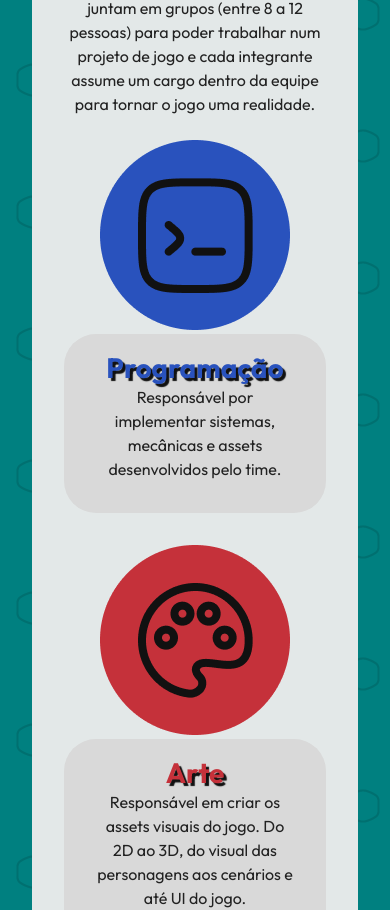
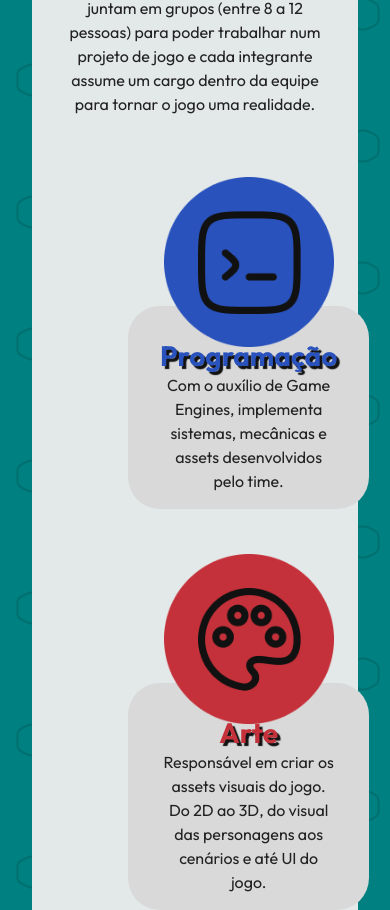
Before and after one commit to GDPUFRJ/gdpufrj.github.io, a React (Vite) app: page / in a window 390 px wide. Shown: the part 1075-1985 px from the top of the page. Built offline with nearby package versions, Linux system fonts and the light colour scheme.

Commit message:
WIP Ajustes na página Home
Ajustes na parte de "Áreas de Atuação" e começo da seção "Gestões e Setores"

```diff
--- a/src/components/Home/Home.jsx
+++ b/src/components/Home/Home.jsx
@@ -21,7 +21,7 @@ const areaCards = [
     name: "Programação",
     image: imgProg,
     color: "text_prog",
-    text: "Responsável por implementar sistemas, mecânicas e assets desenvolvidos pelo time."
+    text: "Com o auxílio de Game Engines, implementa sistemas, mecânicas e assets desenvolvidos pelo time."
   },
   {
     name: "Arte",
@@ -51,7 +51,7 @@ const areaCards = [
     name: "Produção",
     image: imgProducao,
     color: "text_producao",
-    text: "Quem organiza a equipe, cuidando do escopo do projeto e das tarefas de cada integrante. Esse cargo é apenas para quem já está algum tempo dentro da GDP."
+    text: "Quem organiza a equipe, cuidando do escopo do projeto e das tarefas de cada integrante. Esse cargo é apenas para quem já está algum tempo na GDP."
   },
 ];
 
@@ -85,10 +85,10 @@ const Home = () => {
           </div>
         </div>
 
-        <section className={styles.areas_section}>
+        <section className={styles.section_info}>
           <h2>Áreas de Atuação</h2>
 
-          <p className={styles.areas_description}>
+          <p>
             Dentro da GDP, integrantes se juntam em grupos (entre 8 a 12
             pessoas) para poder trabalhar num projeto de jogo e cada integrante
             assume um cargo dentro da equipe para tornar o jogo uma realidade.
@@ -107,6 +107,21 @@ const Home = () => {
             ))}
           </ul>
         </section>
+
+        {/* <section className={styles.section_info}>
+          <h2>Gestões e Setores</h2>
+
+          <p>
+            Texto
+          </p>
+
+          <ul className={styles.management_section}>
+            <li>
+                <img src="" alt="" />
+
+            </li>
+          </ul>
+        </section> */}
       </section>
     </main>
   );
--- a/src/components/Home/Home.module.css
+++ b/src/components/Home/Home.module.css
@@ -53,20 +53,20 @@
 }
 
 
-.areas_section {
+.section_info {
     margin-top: 2rem;
     text-align: center;
 }
 
-.areas_section h2 {
+.section_info h2 {
     font-size: clamp(1.75rem, 3vw, 2.5rem);
     margin-bottom: 1rem;
     color: var(--LIGHT-Important-Text-Color);
 }
 
-.areas_description {
+.section_info p{
     max-width: 1000px;
-    margin: 0 auto 1.5rem;
+    margin: 0 auto;
     font-size: clamp(1rem, 1.3vw, 1.25rem);
     line-height: 1.5;
     color: var(--LIGHT-Text-Color);
@@ -76,18 +76,24 @@
     list-style: none;
     display: grid;
     grid-template-columns: repeat(3, 1fr);
-    gap: 2rem;
+    gap: 0rem 2rem;
 }
 
-.areas li img {
-
+.areas img{
+    position: relative;
+    top: 2.8rem;
+    height: 170px;
 }
 
 .area_cards{
     flex-direction: column;
     background-color: var(--LIGHT-Card);
     border-radius: var(--CARD-border-radius);
-    padding: 1rem 2rem 2rem;
+
+    padding-top: 2rem;
+    padding-left: 2rem;
+    padding-right: 2rem;
+    padding-bottom: 1rem;
 }
 
 .area_cards h2{
@@ -99,6 +105,26 @@
     font-size: clamp(1rem, 1.3vw, 1.25rem);
     line-height: 1.5;
     color: var(--LIGHT-Text-Color);
+    flex: 2;
+}
+
+.management_section {
+    list-style: none;
+    max-width: 1000px;
+    margin: 0 auto;
+    display: flex;
+    flex-direction: row;
+    flex-wrap: wrap;
+    justify-content: space-around;
+    gap: 2rem;
+}
+
+.management_card {
+    background-color: var(--LIGHT-Card);
+    border-radius: var(--CARD-border-radius);
+    padding: 2.5em 2em;
+    gap: 1.5em;
+    display: flex;
 }
 
 @media (max-width: 1200px) {
@@ -123,5 +149,6 @@
 @media (max-width: 730px) {
     .areas {
         grid-template-columns: 1fr;
+        padding: 1rem 4rem;
     }
 }
```
